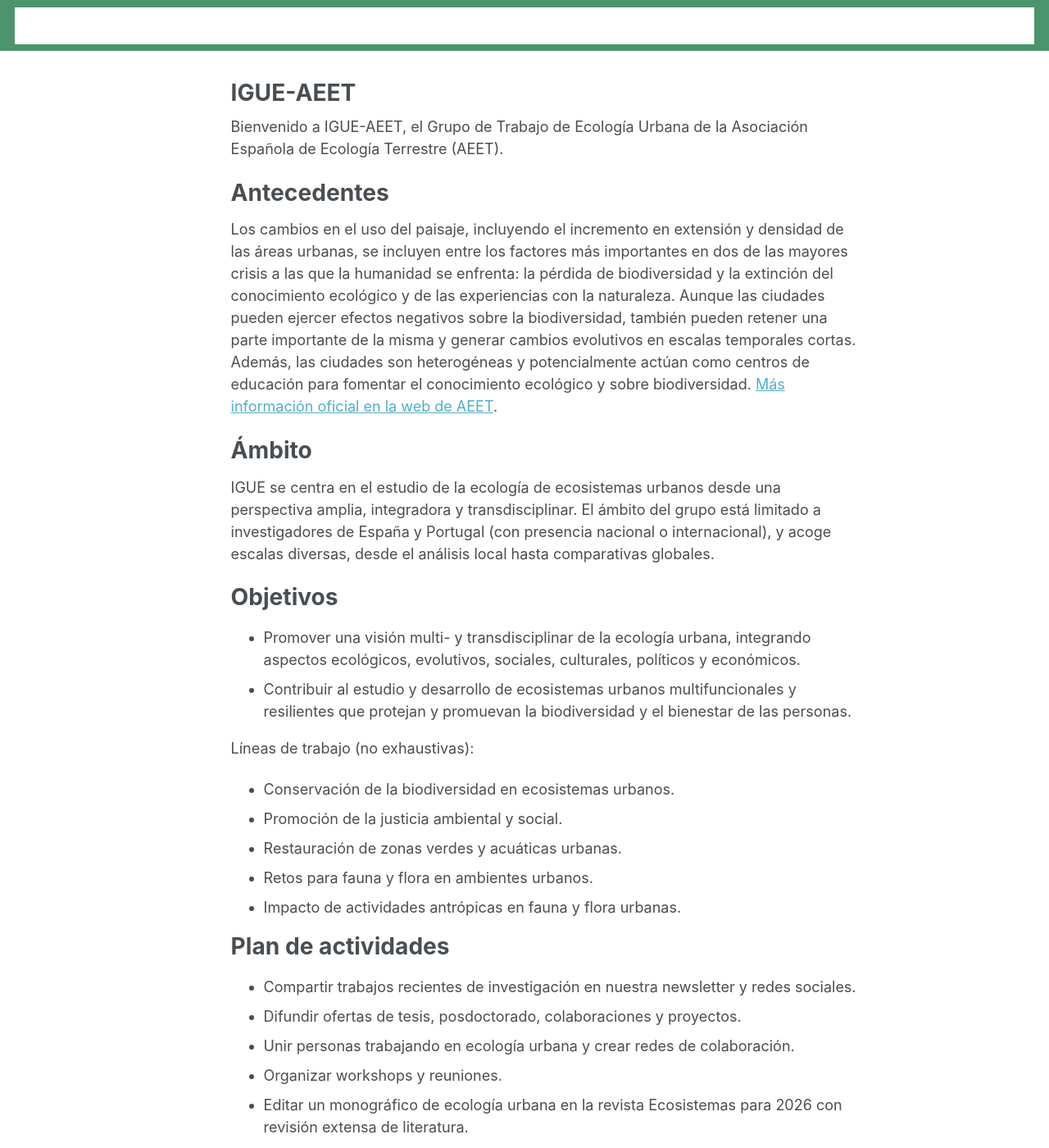
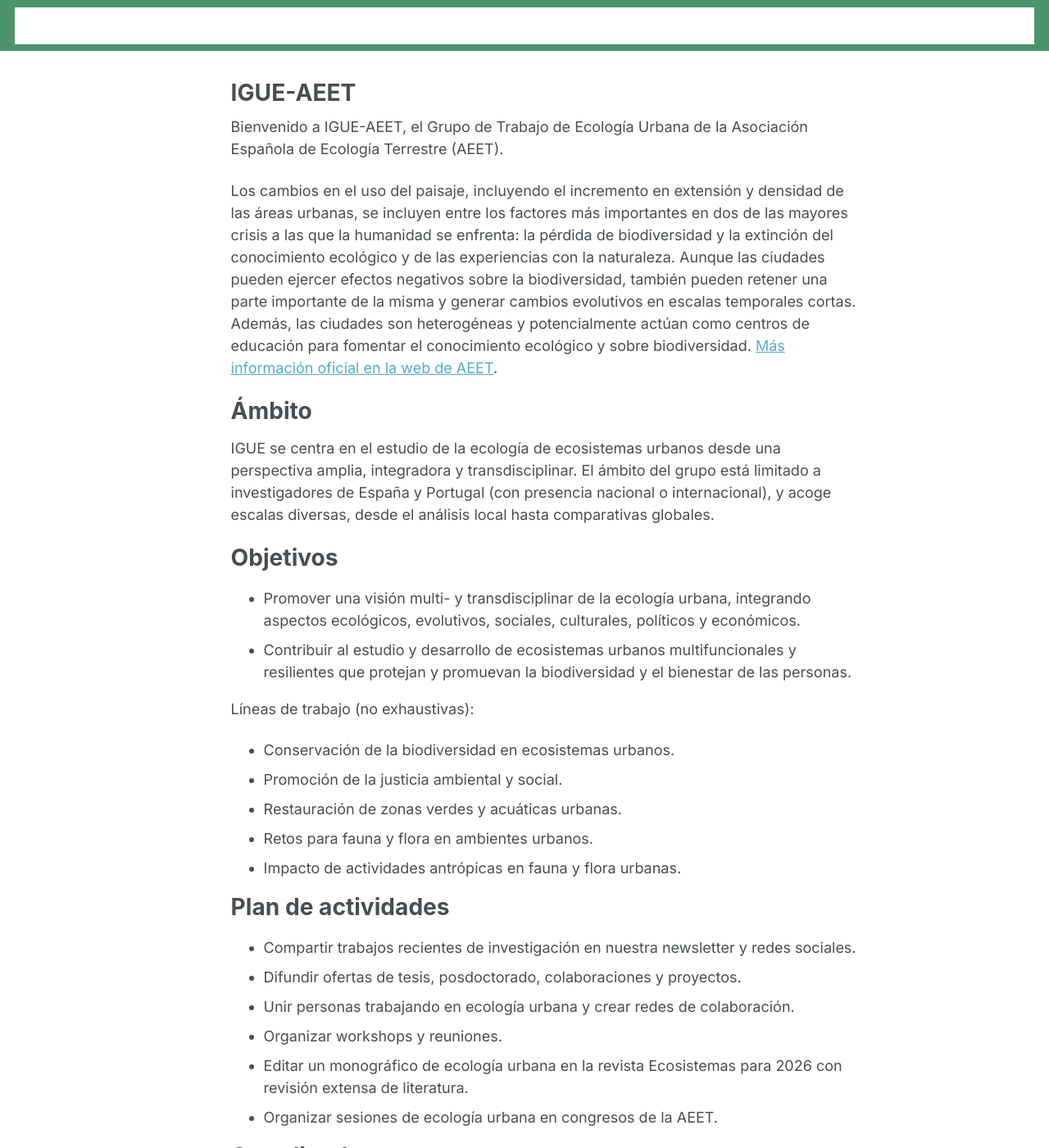
Before and after one commit to igue-aeet/igue-aeet.github.io, a Jekyll site: the page built from _pages/about.md, in a window 1280 px wide and 1400 px high. Shown: the whole window at 82% size. Built offline with Jekyll 4.4.1, drawn with Linux system fonts in a browser that asks for light colours; a script that is not in the unit is left out; some of the changed text lies outside the part shown.

Commit message:
more aesthetics, menu colors and fix minors

```diff
--- a/_includes/head/custom.html
+++ b/_includes/head/custom.html
@@ -14,12 +14,38 @@
 <link rel="icon" href="/images/favicon.ico"/>
 <meta name="theme-color" content="#ffffff"/>
 
+<!-- Friendly font -->
+<link rel="preconnect" href="https://fonts.googleapis.com">
+<link rel="preconnect" href="https://fonts.gstatic.com" crossorigin>
+<link href="https://fonts.googleapis.com/css2?family=Inter:wght@400;600;700&display=swap" rel="stylesheet">
+
 <style>
 .masthead { background-color: #4c956c; }
-body { background-color: #ffffff; }
-.greedy-nav a, .masthead a { color: #ffffff !important; }
-.greedy-nav .visible-links > li.masthead__menu-item--lg a { color: #ffffff !important; }
-.greedy-nav .navicon, .greedy-nav button { color: #ffffff; }
+body { background-color: #ffffff; font-family: 'Inter', -apple-system, BlinkMacSystemFont, 'Segoe UI', Roboto, Oxygen, Ubuntu, Cantarell, 'Helvetica Neue', Arial, sans-serif; }
+
+/* Ensure all menu text/icons are white */
+.greedy-nav a,
+.greedy-nav a:visited,
+.greedy-nav a:focus,
+.greedy-nav .visible-links > li > a,
+.greedy-nav .hidden-links a,
+.masthead a,
+.masthead .site-title,
+.greedy-nav button,
+.greedy-nav .navicon { color: #ffffff !important; }
+
+/* Optional: keep hover white */
+.greedy-nav a:hover,
+.greedy-nav .visible-links > li > a:hover,
+.greedy-nav .hidden-links a:hover { color: #ffffff !important; opacity: 0.9; }
+
+/* Dropdown/overflow menu background and divider control */
+.greedy-nav .hidden-links { background-color: #4c956c !important; border-color: rgba(255,255,255,0.25) !important; }
+.greedy-nav .hidden-links li { border-color: rgba(255,255,255,0.2) !important; }
+.greedy-nav .hidden-links a { color: #ffffff !important; }
+
+/* Ensure large site title link stays white */
+.masthead__menu-item--lg a { color: #ffffff !important; }
 </style>
 
 <!-- end custom head snippets -->
--- a/_pages/about.md
+++ b/_pages/about.md
@@ -12,8 +12,6 @@ toc_label: "Índice"
 
 Bienvenido a IGUE-AEET, el Grupo de Trabajo de Ecología Urbana de la Asociación Española de Ecología Terrestre (AEET).
 
-Antecedentes
-======
 Los cambios en el uso del paisaje, incluyendo el incremento en extensión y densidad de las áreas urbanas, se incluyen entre los factores más importantes en dos de las mayores crisis a las que la humanidad se enfrenta: la pérdida de biodiversidad y la extinción del conocimiento ecológico y de las experiencias con la naturaleza. Aunque las ciudades pueden ejercer efectos negativos sobre la biodiversidad, también pueden retener una parte importante de la misma y generar cambios evolutivos en escalas temporales cortas. Además, las ciudades son heterogéneas y potencialmente actúan como centros de educación para fomentar el conocimiento ecológico y sobre biodiversidad. [Más información oficial en la web de AEET](https://www.aeet.org/es/gruposdetrabajo/igue.html).
 
 Ámbito
```
Also changed, not shown: other parts of _pages/about.md (+1 -1 lines).
